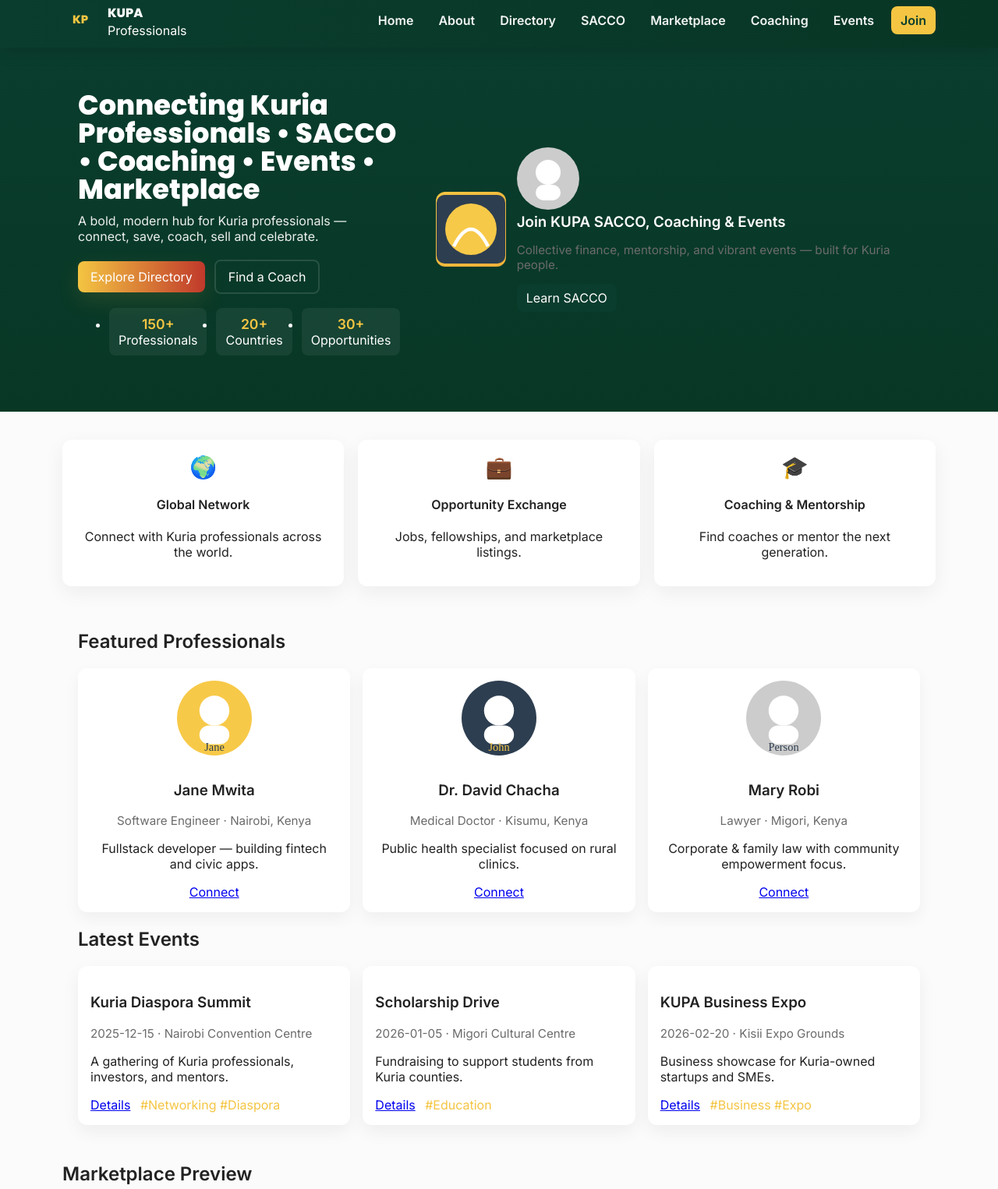
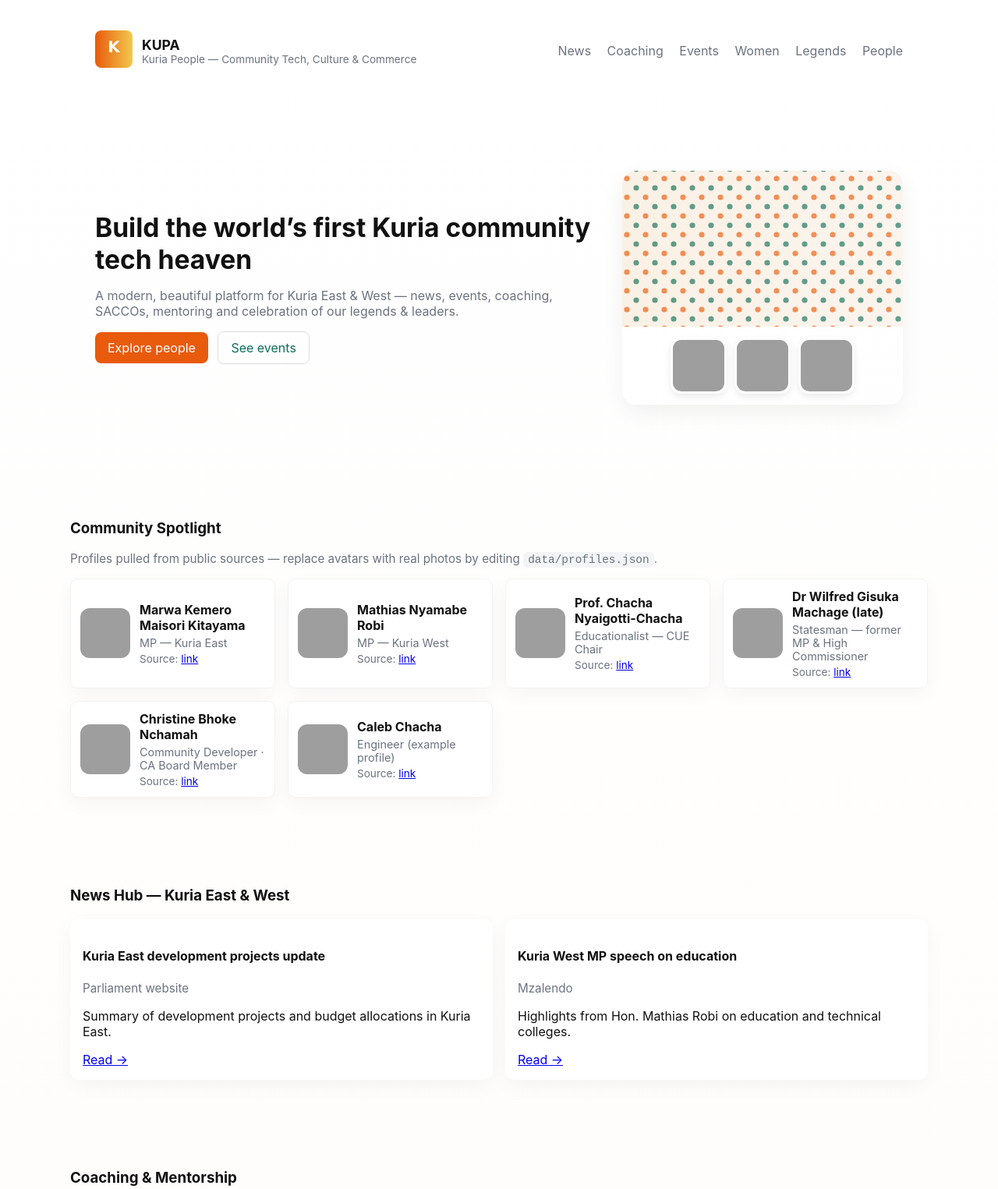
Before and after one commit to arnoldbaraka/kupa-techco, a plain HTML site: page index.html in a window 1280 px wide. Shown: the part 9-1534 px from the top of the page at 78% size. Drawn offline with Linux system fonts and the light colour scheme; grey boxes are pictures that could not be loaded.

Commit message:
Add files via upload

```diff
--- /dev/null
+++ b/assets/css/styles.css
@@ -0,0 +1,48 @@
+
+:root{
+  --bg:#fff;
+  --muted:#6b7280;
+  --accent:#E85A0C;
+  --accent2:#0D6E5A;
+  --card:#fff;
+  --glass: rgba(255,255,255,0.7);
+  font-family: Inter, system-ui, -apple-system, "Segoe UI", Roboto, "Helvetica Neue", Arial;
+}
+*{box-sizing:border-box}
+body{margin:0;background:linear-gradient(180deg,#fff 0%, #FFFBF8 100%);color:#111}
+.container{max-width:1100px;margin:0 auto;padding:2rem}
+.site-header{background:transparent;position:sticky;top:0;z-index:30;padding:1rem 0}
+.header-inner{display:flex;align-items:center;justify-content:space-between}
+.brand{display:flex;gap:0.75rem;align-items:center}
+.brand h1{margin:0;font-size:1.1rem}
+.tag{margin:0;font-size:0.85rem;color:var(--muted)}
+.nav a{margin-left:1rem;color:var(--muted);text-decoration:none}
+.hero{padding:3rem 0}
+.hero-inner{display:flex;gap:2rem;align-items:center}
+.hero-left{flex:1}
+.hero-left h2{font-size:2.1rem;margin:0 0 .5rem}
+.lead{color:var(--muted);margin-bottom:1rem}
+.cta-row .btn{padding:.6rem 1rem;border-radius:8px;text-decoration:none;display:inline-block;margin-right:.5rem}
+.btn.primary{background:var(--accent);color:#fff}
+.btn.ghost{border:1px solid #ddd;color:var(--accent2);background:transparent}
+.hero-right{width:360px}
+.pattern-card{position:relative;border-radius:18px;overflow:hidden;box-shadow:0 10px 30px rgba(8,15,20,0.06)}
+.pattern-card svg{width:100%;height:200px;display:block}
+.avatars{display:flex;gap:10px;padding:14px;justify-content:center;background:linear-gradient(90deg, rgba(255,255,255,0.85), rgba(255,255,255,0.6))}
+.avatars img{width:72px;height:72px;border-radius:14px;object-fit:cover;border:3px solid #fff;box-shadow:0 4px 10px rgba(0,0,0,0.08)}
+.section{padding:3rem 0}
+.grid{display:grid;grid-template-columns:repeat(auto-fit,minmax(220px,1fr));gap:1rem}
+.card{background:var(--card);border-radius:12px;padding:1rem;box-shadow:0 8px 24px rgba(10,10,10,0.04)}
+.cards{display:flex;gap:1rem}
+.card.big{flex:1}
+.site-footer{border-top:1px solid #f0e9e5;padding:2rem 0;margin-top:3rem;color:var(--muted)}
+.muted{color:var(--muted);font-size:0.95rem}
+code{background:#F3F4F6;padding:2px 6px;border-radius:6px;font-size:0.9rem}
+.profile-card{display:flex;gap:12px;align-items:center;padding:12px;border-radius:10px;background:linear-gradient(180deg,#fff,#fff);border:1px solid #f3f3f3}
+.profile-card img{width:64px;height:64px;border-radius:12px;object-fit:cover}
+.profile-meta h4{margin:0;font-size:1rem}
+.profile-meta p{margin:4px 0 0;color:var(--muted);font-size:0.9rem}
+@media (max-width:800px){
+  .hero-inner{flex-direction:column}
+  .hero-right{width:100%}
+}
--- /dev/null
+++ b/assets/js/app.js
@@ -0,0 +1,59 @@
+
+// Simple client-side renderer for the static prototype
+async function loadJSON(path){ const r = await fetch(path); return r.json(); }
+
+function profileCard(p){
+  const el = document.createElement('div');
+  el.className = 'profile-card card';
+  el.innerHTML = `
+    <img src="${p.image}" alt="${p.name}" loading="lazy">
+    <div class="profile-meta">
+      <h4>${p.name}</h4>
+      <p class="muted">${p.role || ''}</p>
+      <p class="muted" style="font-size:0.85rem">Source: <a href="${p.source}" target="_blank" rel="noopener noreferrer">link</a></p>
+    </div>`;
+  return el;
+}
+
+function eventCard(e){
+  const el = document.createElement('div');
+  el.className = 'card';
+  el.innerHTML = `<h4>${e.title}</h4><p class="muted">${e.date} · ${e.location || ''}</p><p>${e.description}</p><p class="muted">Posted by <strong>${e.owner}</strong></p>`;
+  return el;
+}
+
+function newsCard(n){
+  const el = document.createElement('div');
+  el.className = 'card';
+  el.innerHTML = `<h4>${n.title}</h4><p class="muted">${n.source}</p><p>${n.excerpt}</p><a href="${n.link}" target="_blank" rel="noopener noreferrer">Read →</a>`;
+  return el;
+}
+
+async function boot(){
+  const profiles = await loadJSON('data/profiles.json');
+  const events = await loadJSON('data/events.json');
+  const news = await loadJSON('data/news.json');
+  const legends = await loadJSON('data/legends.json');
+
+  const profilesGrid = document.getElementById('profiles-grid');
+  profiles.forEach(p=> profilesGrid.appendChild(profileCard(p)));
+
+  const eventsList = document.getElementById('events-list');
+  events.forEach(e=> eventsList.appendChild(eventCard(e)));
+
+  const newsGrid = document.getElementById('news-grid');
+  news.forEach(n=> newsGrid.appendChild(newsCard(n)));
+
+  const legendsGrid = document.getElementById('legends-grid');
+  legends.forEach(l=>{
+    const card = document.createElement('div'); card.className='card';
+    card.innerHTML = `<h4>${l.name}</h4><p class="muted">${l.period || ''}</p><p>${l.story}</p><p class="muted">Source: <a href="${l.source}" target="_blank" rel="noopener noreferrer">link</a></p>`;
+    legendsGrid.appendChild(card);
+  });
+
+  // link for Christine Bhoke source
+  const bh = profiles.find(x=> x.name.toLowerCase().includes('bhoke'));
+  if(bh) document.getElementById('bhoke-link').href = bh.source;
+}
+
+boot().catch(e=>{ console.error(e); });
--- a/data/events.json
+++ b/data/events.json
@@ -1,26 +1,16 @@
 [
   {
-    "title": "Kuria Diaspora Summit",
-    "date": "2025-12-15",
-    "venue": "Nairobi Convention Centre",
-    "description": "A gathering of Kuria professionals, investors, and mentors.",
-    "tags": ["Networking", "Diaspora"],
-    "link": "#"
+    "title": "Kuria West Annual SACCO Meeting",
+    "date": "2025-10-15",
+    "location": "Kehancha Hall",
+    "description": "SACCO AGM \u2014 savings & loan progress, new board elections.",
+    "owner": "Kuria West SACCO"
   },
   {
-    "title": "Scholarship Drive",
-    "date": "2026-01-05",
-    "venue": "Migori Cultural Centre",
-    "description": "Fundraising to support students from Kuria counties.",
-    "tags": ["Education"],
-    "link": "#"
-  },
-  {
-    "title": "KUPA Business Expo",
-    "date": "2026-02-20",
-    "venue": "Kisii Expo Grounds",
-    "description": "Business showcase for Kuria-owned startups and SMEs.",
-    "tags": ["Business", "Expo"],
-    "link": "#"
+    "title": "Women Leaders Forum \u2014 Kuria East",
+    "date": "2025-11-02",
+    "location": "Mogora Community Centre",
+    "description": "Panel: women in leadership & entrepreneurship.",
+    "owner": "Kuria Women SACCO"
   }
 ]
--- /dev/null
+++ b/data/legends.json
@@ -0,0 +1,14 @@
+[
+  {
+    "name": "Kina Machage",
+    "period": "Historic / Oral",
+    "story": "Local elder and legend \u2014 stories, feats and local songs recorded in oral histories. Marked for verification.",
+    "source": "(oral history \u2014 community archives)"
+  },
+  {
+    "name": "Mama Arno",
+    "period": "Modern legend",
+    "story": "Entrepreneur and community matriarch; popular figure in Kuria oral histories.",
+    "source": "(community sources \u2014 to be validated)"
+  }
+]
--- /dev/null
+++ b/data/news.json
@@ -0,0 +1,14 @@
+[
+  {
+    "title": "Kuria East development projects update",
+    "source": "Parliament website",
+    "excerpt": "Summary of development projects and budget allocations in Kuria East.",
+    "link": "https://parliament.go.ke/the-national-assembly/hon-maisori-marwa-kemero-kitayama"
+  },
+  {
+    "title": "Kuria West MP speech on education",
+    "source": "Mzalendo",
+    "excerpt": "Highlights from Hon. Mathias Robi on education and technical colleges.",
+    "link": "https://info.mzalendo.com/hansard/person/marwa-kemero-maisori-kitayama/appearances/"
+  }
+]
--- a/data/profiles.json
+++ b/data/profiles.json
@@ -1,26 +1,38 @@
 [
   {
-    "name": "Jane Mwita",
-    "role": "Software Engineer",
-    "location": "Nairobi, Kenya",
-    "summary": "Fullstack developer — building fintech and civic apps.",
-    "image": "assets/images/person1.svg",
-    "contact": "#"
+    "name": "Marwa Kemero Maisori Kitayama",
+    "role": "MP \u2014 Kuria East",
+    "image": "https://ui-avatars.com/api/?name=Marwa+Kemero+Maisori+Kitayama&background=E85A0C&color=fff&size=512",
+    "source": "https://parliament.go.ke/the-national-assembly/hon-maisori-marwa-kemero-kitayama"
   },
   {
-    "name": "Dr. David Chacha",
-    "role": "Medical Doctor",
-    "location": "Kisumu, Kenya",
-    "summary": "Public health specialist focused on rural clinics.",
-    "image": "assets/images/person2.svg",
-    "contact": "#"
+    "name": "Mathias Nyamabe Robi",
+    "role": "MP \u2014 Kuria West",
+    "image": "https://ui-avatars.com/api/?name=Mathias+Nyamabe+Robi&background=0D6E5A&color=fff&size=512",
+    "source": "https://www.parliament.go.ke/the-national-assembly/hon-robi-mathias-nyamabe"
   },
   {
-    "name": "Mary Robi",
-    "role": "Lawyer",
-    "location": "Migori, Kenya",
-    "summary": "Corporate & family law with community empowerment focus.",
-    "image": "assets/images/person3.svg",
-    "contact": "#"
+    "name": "Prof. Chacha Nyaigotti-Chacha",
+    "role": "Educationalist \u2014 CUE Chair",
+    "image": "https://ui-avatars.com/api/?name=Chacha+Nyaigotti-Chacha&background=7C3AED&color=fff&size=512",
+    "source": "https://en.wikipedia.org/wiki/Chacha_Nyaigotti-Chacha"
+  },
+  {
+    "name": "Dr Wilfred Gisuka Machage (late)",
+    "role": "Statesman \u2014 former MP & High Commissioner",
+    "image": "https://ui-avatars.com/api/?name=Wilfred+Machage&background=F59E0B&color=fff&size=512",
+    "source": "https://en.wikipedia.org/wiki/Wilfred_Machage"
+  },
+  {
+    "name": "Christine Bhoke Nchamah",
+    "role": "Community Developer \u00b7 CA Board Member",
+    "image": "https://ui-avatars.com/api/?name=Christine+Bhoke+Nchamah&background=FF7A7A&color=fff&size=512",
+    "source": "https://www.ca.go.ke/bhoke-christina-nchamah"
+  },
+  {
+    "name": "Caleb Chacha",
+    "role": "Engineer (example profile)",
+    "image": "https://ui-avatars.com/api/?name=Caleb+Chacha&background=0EA5A0&color=fff&size=512",
+    "source": "https://www.linkedin.com/in/caleb-chacha-65482971"
   }
 ]
--- a/index.html
+++ b/index.html
@@ -3,102 +3,141 @@
 <head>
 <meta charset="utf-8" />
 <meta name="viewport" content="width=device-width,initial-scale=1" />
-  <title>KUPA Professionals — Home</title>
-  <link href="https://fonts.googleapis.com/css2?family=Poppins:wght@600;800&family=Inter:wght@300;400;600&display=swap" rel="stylesheet">
-  <link rel="stylesheet" href="assets/style.css">
-  <script defer src="assets/script.js"></script>
+<title>KUPA — Kuria Community Platform (v2)</title>
+<link rel="stylesheet" href="assets/css/styles.css">
 </head>
 <body>
 <header class="site-header">
   <div class="container header-inner">
-      <a class="brand" href="index.html">
-        <svg class="logo" viewBox="0 0 100 100"><rect width="100" height="100" rx="12" fill="#0a3d2e"/><text x="50" y="58" font-size="32" fill="#f4c542" font-family="Poppins" font-weight="700" text-anchor="middle">KP</text></svg>
-        <div><span class="brand-main">KUPA</span><div class="brand-sub">Professionals</div></div>
-      </a>
-
+    <div class="brand">
+      <div class="logo" aria-hidden="true">
+        <!-- Stylized KUPA symbol (SVG) -->
+        <svg width="48" height="48" viewBox="0 0 48 48" xmlns="http://www.w3.org/2000/svg">
+          <defs>
+            <linearGradient id="g1" x1="0" x2="1">
+              <stop offset="0" stop-color="#E85A0C"/>
+              <stop offset="1" stop-color="#F2C94C"/>
+            </linearGradient>
+          </defs>
+          <rect rx="8" width="48" height="48" fill="url(#g1)"/>
+          <text x="50%" y="58%" font-family="Verdana" font-weight="700" text-anchor="middle" font-size="20" fill="#fff">K</text>
+        </svg>
+      </div>
+      <div>
+        <h1>KUPA</h1>
+        <p class="tag">Kuria People — Community Tech, Culture & Commerce</p>
+      </div>
+    </div>
     <nav class="nav">
-        <a class="nav-link" href="index.html">Home</a>
-        <a class="nav-link" href="about.html">About</a>
-        <a class="nav-link" href="professionals.html">Directory</a>
-        <a class="nav-link" href="sacco.html">SACCO</a>
-        <a class="nav-link" href="marketplace.html">Marketplace</a>
-        <a class="nav-link" href="coaching.html">Coaching</a>
-        <a class="nav-link" href="events.html">Events</a>
-        <a class="btn-cta" href="contact.html">Join</a>
+      <a href="#news">News</a>
+      <a href="#coaching">Coaching</a>
+      <a href="#events">Events</a>
+      <a href="#women">Women</a>
+      <a href="#legends">Legends</a>
+      <a href="#profiles">People</a>
     </nav>
   </div>
 </header>
 
 <main>
   <section class="hero">
-      <div class="container hero-inner">
+    <div class="hero-inner container">
       <div class="hero-left">
-          <h1 class="hero-title"><span id="typing-text" aria-hidden="true"></span></h1>
-          <p class="hero-sub">A bold, modern hub for Kuria professionals — connect, save, coach, sell and celebrate.</p>
-          <div class="hero-cta">
-            <a class="btn btn-glow" href="professionals.html">Explore Directory</a>
-            <a class="btn btn-outline" href="coaching.html">Find a Coach</a>
+        <h2>Build the world’s first Kuria community tech heaven</h2>
+        <p class="lead">A modern, beautiful platform for Kuria East & West — news, events, coaching, SACCOs, mentoring and celebration of our legends & leaders.</p>
+        <div class="cta-row">
+          <a class="btn primary" href="#profiles">Explore people</a>
+          <a class="btn ghost" href="#events">See events</a>
         </div>
-
-          <ul class="stats" aria-hidden="true">
-            <li><strong class="impact-stat" data-to="150">0+</strong><span>Professionals</span></li>
-            <li><strong class="impact-stat" data-to="20">0+</strong><span>Countries</span></li>
-            <li><strong class="impact-stat" data-to="30">0+</strong><span>Opportunities</span></li>
-          </ul>
       </div>
-
       <div class="hero-right">
-          <div class="hero-card">
-            <div class="card-pattern">
-              <!-- inline kuria svg pattern -->
-              <img src="assets/images/pattern-kuria.svg" alt="" style="width:88px;height:88px;border-radius:10px;object-fit:cover">
-            </div>
-            <div class="card-content">
-              <img class="avatar" src="assets/images/avatar-placeholder.svg" alt="kupa avatar">
-              <h3>Join KUPA SACCO, Coaching & Events</h3>
-              <p class="muted">Collective finance, mentorship, and vibrant events — built for Kuria people.</p>
-              <div style="margin-top:8px"><a class="btn-small" href="sacco.html">Learn SACCO</a></div>
+        <!-- African pattern card with rotating profile avatars -->
+        <div class="pattern-card">
+          <svg class="africa-pattern" viewBox="0 0 600 400" preserveAspectRatio="xMidYMid slice" aria-hidden="true">
+            <!-- Subtle kitenge-inspired pattern (repeating shapes) -->
+            <defs>
+              <pattern id="p" width="40" height="40" patternUnits="userSpaceOnUse">
+                <rect width="40" height="40" fill="#F7F3EE"/>
+                <circle cx="10" cy="10" r="6" fill="#E85A0C"/>
+                <circle cx="30" cy="30" r="6" fill="#0D6E5A"/>
+              </pattern>
+              <linearGradient id="lg" x1="0" x2="1">
+                <stop offset="0" stop-color="#FFEDD5"/>
+                <stop offset="1" stop-color="#FFF7ED"/>
+              </linearGradient>
+            </defs>
+            <rect width="600" height="400" fill="url(#p)"></rect>
+            <rect width="600" height="400" fill="url(#lg)" opacity="0.35"></rect>
+          </svg>
+          <div class="avatars">
+            <img src="https://ui-avatars.com/api/?name=Marwa+Maisori&background=E85A0C&color=fff&size=256" alt="Marwa Maisori" />
+            <img src="https://ui-avatars.com/api/?name=Mathias+Robi&background=0D6E5A&color=fff&size=256" alt="Mathias Robi" />
+            <img src="https://ui-avatars.com/api/?name=Chacha+Nyaigotti&background=7C3AED&color=fff&size=256" alt="Chacha Nyaigotti" />
           </div>
         </div>
       </div>
     </div>
   </section>
 
-    <section class="sections container">
-      <div class="feature-grid">
-        <div class="feature"><div class="icon">🌍</div><h4>Global Network</h4><p>Connect with Kuria professionals across the world.</p></div>
-        <div class="feature"><div class="icon">💼</div><h4>Opportunity Exchange</h4><p>Jobs, fellowships, and marketplace listings.</p></div>
-        <div class="feature"><div class="icon">🎓</div><h4>Coaching & Mentorship</h4><p>Find coaches or mentor the next generation.</p></div>
+  <section id="profiles" class="container section">
+    <h3>Community Spotlight</h3>
+    <p class="muted">Profiles pulled from public sources — replace avatars with real photos by editing <code>data/profiles.json</code>.</p>
+    <div id="profiles-grid" class="grid"></div>
+  </section>
+
+  <section id="news" class="container section">
+    <h3>News Hub — Kuria East & West</h3>
+    <div id="news-grid" class="grid"></div>
+  </section>
+
+  <section id="coaching" class="container section coaching">
+    <h3>Coaching & Mentorship</h3>
+    <p>Coaches and coachees have their own spaces — session scheduling, notes, resources and micro-payments plan (M-Pesa) are part of the roadmap.</p>
+    <div class="cards">
+      <div class="card">
+        <h4>Find a Coach</h4>
+        <p>Filter by skills, language (Kuria, Swahili, English), and availability.</p>
+      </div>
+      <div class="card">
+        <h4>Request a Session</h4>
+        <p>Coachees request sessions which push to coach inbox; both sides confirm and transact.</p>
+      </div>
     </div>
   </section>
 
-    <section class="directory-preview container">
-      <h2>Featured Professionals</h2>
-      <div id="directory-container" class="directory-grid" aria-live="polite">
-        <!-- populated by script from data/profiles.json -->
+  <section id="events" class="container section">
+    <h3>Events — community calendar</h3>
+    <p>Create events, tag members and invite them directly. RSVP & reminders will be built-in.</p>
+    <div id="events-list" class="grid"></div>
+  </section>
+
+  <section id="women" class="container section">
+    <h3>Women in Leadership</h3>
+    <div class="cards">
+      <div class="card big">
+        <h4>Christine Bhoke Nchamah</h4>
+        <p>Community developer, CA board member, champion of women’s SACCOs and local entrepreneurship.</p>
+        <a class="muted" href="#" id="bhoke-link">Source</a>
+      </div>
+      <div class="card big">
+        <h4>Mama Arno</h4>
+        <p>Community legend — oral histories, profiles, and verification notes included.</p>
+      </div>
     </div>
   </section>
 
-    <section class="container">
-      <h2>Latest Events</h2>
-      <div id="events-container" class="grid-3" aria-live="polite">
-        <!-- events loaded by script -->
-      </div>
+  <section id="legends" class="container section">
+    <h3>Legends & History</h3>
+    <p>Curated legends (Kina Machage, local oral histories), mysterious connections to regional history like Nyerere — clearly labelled and sourced.</p>
+    <div id="legends-grid" class="grid"></div>
   </section>
 
-    <section class="container" style="padding:28px 0">
-      <h2>Marketplace Preview</h2>
-      <div id="businesses-container" class="grid-3" aria-live="polite">
-        <!-- businesses loaded by script -->
-      </div>
-    </section>
-  </main>
-
   <footer class="site-footer">
-    <div class="container footer-inner">
-      <div>© 2025 KUPA Professionals — for the Kuria people</div>
-      <nav class="footer-nav"><a href="about.html">About</a> <a href="contact.html">Contact</a></nav>
+    <div class="container">
+      <p>© KUPA — Kuria People Platform 2025 · Static prototype for GitHub Pages</p>
+      <p class="muted">Images are generated avatars (ui-avatars) — replace with hosted photos by editing <code>data/profiles.json</code>.</p>
     </div>
   </footer>
+<script src="assets/js/app.js"></script>
 </body>
 </html>
```
Also changed, not shown: 1 other file. Lines whose indentation alone changed are shown as unchanged.
